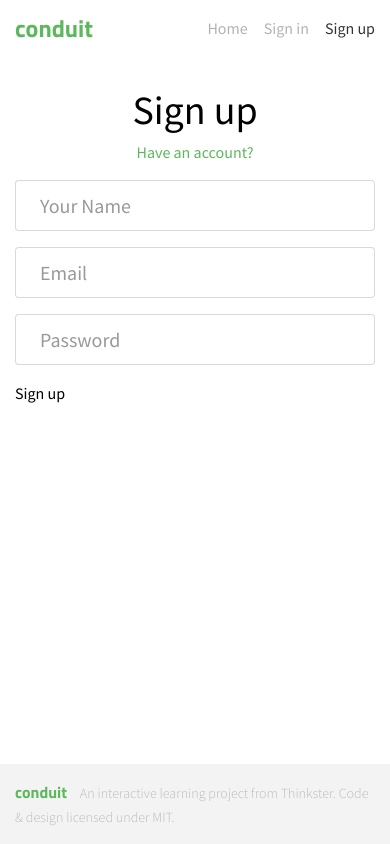
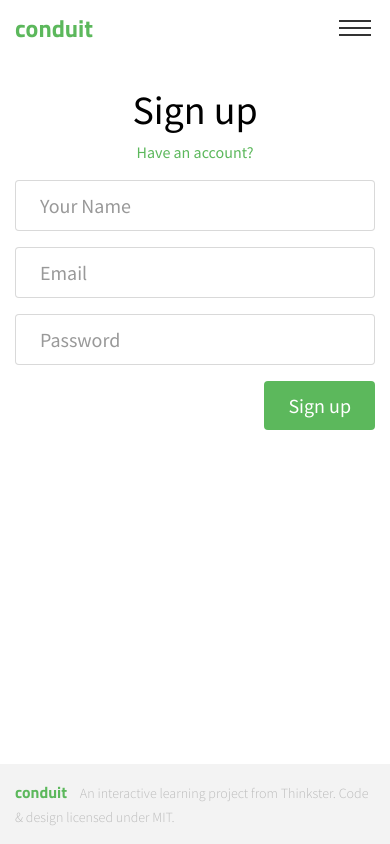
Before and after one commit to JIAN0102/realworld, a Vue app: page /register in a window 390 px wide. Built offline with nearby package versions, Linux system fonts and the light colour scheme; a web font is replaced by a local one.

Commit message:
feat: add mobile menu

```diff
--- a/index.html
+++ b/index.html
@@ -6,7 +6,6 @@
     <link rel="apple-touch-icon" href="/apple-touch-icon.png" />
     <meta name="viewport" content="width=device-width, initial-scale=1.0" />
     <title>Conduit</title>
-    <!-- Import Ionicon icons & Google Fonts our Bootstrap theme relies on -->
     <link
       href="//code.ionicframework.com/ionicons/2.0.1/css/ionicons.min.css"
       rel="stylesheet"
@@ -18,7 +17,7 @@
       type="text/css"
     />
   </head>
-  <body class="relative min-h-screen pb-[100px]">
+  <body class="relative min-h-screen">
     <div id="app"></div>
     <script type="module" src="/src/main.js"></script>
   </body>
--- a/src/App.vue
+++ b/src/App.vue
@@ -13,7 +13,9 @@ export default {
 <template>
   <TheHeader />
 
-  <router-view />
+  <main class="pt-14 pb-[100px]">
+    <router-view />
+  </main>
 
   <TheFooter />
 </template>
--- a/src/components/TheHeader.vue
+++ b/src/components/TheHeader.vue
@@ -3,6 +3,11 @@ import { mapState } from 'pinia';
 import { useUserStore } from '@/stores/user';
 
 export default {
+  data() {
+    return {
+      isMenuOpen: false,
+    };
+  },
   computed: {
     ...mapState(useUserStore, ['currentUser', 'isLoggedIn']),
   },
@@ -10,7 +15,7 @@ export default {
 </script>
 
 <template>
-  <nav>
+  <nav class="fixed top-0 left-0 z-[999] w-full bg-white">
     <div class="max-w-[1140px] px-[15px] mx-auto">
       <div class="flex justify-between items-center h-14">
         <router-link
@@ -21,10 +26,13 @@ export default {
         >
           conduit
         </router-link>
-        <ul class="flex space-x-4">
-          <li>
+        <ul
+          class="fixed top-14 left-0 w-full bg-white md:static md:flex md:gap-x-4 md:w-auto md:mx-0"
+          :class="isMenuOpen ? 'block' : 'hidden'"
+        >
+          <li class="border-t border-black/10 md:border-0">
             <router-link
-              class="block hover:text-black/60"
+              class="block px-[15px] py-2.5 md:p-0 hover:text-black/60"
               :class="{
                 'text-black/30': $route.name !== 'global-feed',
                 'text-black/80': $route.name === 'global-feed',
@@ -37,9 +45,9 @@ export default {
             </router-link>
           </li>
           <template v-if="isLoggedIn">
-            <li>
+            <li class="border-t border-black/10 md:border-0">
               <router-link
-                class="block hover:text-black/60"
+                class="block px-[15px] py-2.5 md:p-0 hover:text-black/60"
                 :class="{
                   'text-black/30': $route.name !== 'create-article',
                   'text-black/80': $route.name === 'create-article',
@@ -51,9 +59,9 @@ export default {
                 <i class="ion-compose"></i>&nbsp;New Article
               </router-link>
             </li>
-            <li>
+            <li class="border-t border-black/10 md:border-0">
               <router-link
-                class="block hover:text-black/60"
+                class="block px-[15px] py-2.5 md:p-0 hover:text-black/60"
                 :class="{
                   'text-black/30': $route.name !== 'settings',
                   'text-black/80': $route.name === 'settings',
@@ -65,9 +73,9 @@ export default {
                 <i class="ion-gear-a"></i>&nbsp;Settings
               </router-link>
             </li>
-            <li>
+            <li class="border-t border-black/10 md:border-0">
               <router-link
-                class="flex items-center hover:text-black/60"
+                class="flex items-center px-[15px] py-2.5 md:p-0 hover:text-black/60"
                 :class="{
                   'text-black/30': $route.name !== 'profile',
                   'text-black/80': $route.name === 'profile',
@@ -89,9 +97,9 @@ export default {
             </li>
           </template>
           <template v-else>
-            <li>
+            <li class="border-t border-black/10 md:border-0">
               <router-link
-                class="block hover:text-black/60"
+                class="block px-[15px] py-2.5 md:p-0 hover:text-black/60"
                 :class="{
                   'text-black/30': $route.name !== 'login',
                   'text-black/80': $route.name === 'login',
@@ -103,9 +111,9 @@ export default {
                 Sign in
               </router-link>
             </li>
-            <li>
+            <li class="border-t border-black/10 md:border-0">
               <router-link
-                class="block hover:text-black/60"
+                class="block px-[15px] py-2.5 md:p-0 hover:text-black/60"
                 :class="{
                   'text-black/30': $route.name !== 'register',
                   'text-black/80': $route.name === 'register',
@@ -119,6 +127,21 @@ export default {
             </li>
           </template>
         </ul>
+        <button
+          class="relative w-10 h-10 md:hidden"
+          type="button"
+          @click="isMenuOpen = !isMenuOpen"
+        >
+          <span
+            class="absolute top-3 left-1/2 -translate-x-1/2 w-8 h-0.5 bg-[#333]"
+          ></span>
+          <span
+            class="absolute top-1/2 left-1/2 -translate-x-1/2 -translate-y-1/2 w-8 h-0.5 bg-[#333]"
+          ></span>
+          <span
+            class="absolute bottom-3 left-1/2 -translate-x-1/2 w-8 h-0.5 bg-[#333]"
+          ></span>
+        </button>
       </div>
     </div>
   </nav>
--- a/src/views/ArticleEditView.vue
+++ b/src/views/ArticleEditView.vue
@@ -44,6 +44,7 @@ export default {
     },
     async onSubmit() {
       this.isLoading = true;
+      this.errors = null;
 
       try {
         const res = this.$route.params.slug
@@ -80,7 +81,7 @@ export default {
   <div class="pt-6">
     <div class="max-w-[1140px] px-[15px] mx-auto">
       <div class="md:w-10/12 md:mx-auto">
-        <ul class="error-messages">
+        <ul v-if="errors" class="pl-10 mb-4 list-disc font-bold text-[#b85c5c]">
           <li v-for="(error, field) in errors" :key="field">
             {{ field }} {{ error ? error[0] : '' }}
           </li>
@@ -92,7 +93,7 @@ export default {
               <input
                 v-model="article.title"
                 type="text"
-                class="block w-full px-6 py-3 text-xl text-[#55595c] leading-tight bg-white border border-black/15 rounded outline-none placeholder:text-[#999]"
+                class="block w-full px-6 py-3 text-xl text-[#55595c] leading-tight bg-white border border-black/15 rounded outline-none placeholder:text-[#999] disabled:bg-[#eceeef] disabled:cursor-not-allowed"
                 placeholder="Article Title"
               />
             </fieldset>
@@ -100,14 +101,14 @@ export default {
               <input
                 v-model="article.description"
                 type="text"
-                class="block w-full px-6 py-3 text-xl text-[#55595c] leading-tight bg-white border border-black/15 rounded outline-none placeholder:text-[#999]"
+                class="block w-full px-6 py-3 text-xl text-[#55595c] leading-tight bg-white border border-black/15 rounded outline-none placeholder:text-[#999] disabled:bg-[#eceeef] disabled:cursor-not-allowed"
                 placeholder="What's this article about?"
               />
             </fieldset>
             <fieldset class="form-group">
               <textarea
                 v-model="article.body"
-                class="block w-full px-6 py-3 text-xl text-[#55595c] leading-tight bg-white border border-black/15 rounded outline-none placeholder:text-[#999]"
+                class="block w-full px-6 py-3 text-xl text-[#55595c] leading-tight bg-white border border-black/15 rounded outline-none placeholder:text-[#999] disabled:bg-[#eceeef] disabled:cursor-not-allowed"
                 rows="8"
                 placeholder="Write your article (in markdown)"
               ></textarea>
@@ -116,18 +117,18 @@ export default {
               <input
                 v-model="tagInput"
                 type="text"
-                class="block w-full px-6 py-3 text-xl text-[#55595c] leading-tight bg-white border border-black/15 rounded outline-none placeholder:text-[#999]"
+                class="block w-full px-6 py-3 text-xl text-[#55595c] leading-tight bg-white border border-black/15 rounded outline-none placeholder:text-[#999] disabled:bg-[#eceeef] disabled:cursor-not-allowed"
                 placeholder="Enter tags"
                 @keypress.enter.prevent="createArticleTag(tagInput)"
               />
-              <div class="tag-list">
+              <div class="flex flex-wrap gap-1 mt-2">
                 <span
                   v-for="(tag, index) of article.tagList"
                   :key="tag + index"
-                  class="tag-default tag-pill"
+                  class="px-2 py-0.5 text-xs text-white bg-[#818a91] rounded-full"
                 >
                   <i
-                    class="ion-close-round"
+                    class="ion-close-round mr-1 cursor-pointer"
                     @click="deleteArticleTag(index)"
                   ></i>
                   {{ tag }}
--- a/src/views/ArticleView.vue
+++ b/src/views/ArticleView.vue
@@ -16,13 +16,13 @@ export default {
   },
   async beforeRouteEnter(to, from, next) {
     try {
-      const res = await Promise.all([
+      const [article, comments] = await Promise.all([
         getArticle(to.params.slug),
         getComments(to.params.slug),
       ]);
       next((vm) => {
-        vm.article = res[0].data.article;
-        vm.comments = res[1].data.comments;
+        vm.article = article.data.article;
+        vm.comments = comments.data.comments;
       });
       return;
     } catch (error) {
--- a/src/views/LoginView.vue
+++ b/src/views/LoginView.vue
@@ -50,7 +50,7 @@ export default {
           >
         </div>
 
-        <ul v-if="errors" class="error-messages">
+        <ul v-if="errors" class="pl-10 mb-4 list-disc font-bold text-[#b85c5c]">
           <li v-for="(error, field) in errors" :key="field">
             {{ field }} {{ error ? error[0] : '' }}
           </li>
@@ -61,7 +61,7 @@ export default {
             <fieldset>
               <input
                 v-model="user.email"
-                class="block w-full px-6 py-3 text-xl text-[#55595c] leading-tight bg-white border border-black/15 rounded outline-none placeholder:text-[#999]"
+                class="block w-full px-6 py-3 text-xl text-[#55595c] leading-tight bg-white border border-black/15 rounded outline-none placeholder:text-[#999] disabled:bg-[#eceeef] disabled:cursor-not-allowed"
                 type="text"
                 placeholder="Email"
               />
@@ -69,18 +69,20 @@ export default {
             <fieldset>
               <input
                 v-model="user.password"
-                class="block w-full px-6 py-3 text-xl text-[#55595c] leading-tight bg-white border border-black/15 rounded outline-none placeholder:text-[#999]"
+                class="block w-full px-6 py-3 text-xl text-[#55595c] leading-tight bg-white border border-black/15 rounded outline-none placeholder:text-[#999] disabled:bg-[#eceeef] disabled:cursor-not-allowed"
                 type="password"
                 placeholder="Password"
               />
             </fieldset>
+            <div class="text-right">
               <button
-              class="btn btn-lg btn-primary pull-xs-right"
+                class="inline-block px-6 py-3 text-xl text-white leading-tight bg-primary rounded"
                 type="button"
                 @click="onSubmit"
               >
                 Sign in
               </button>
+            </div>
           </fieldset>
         </form>
       </div>
--- a/src/views/ProfileView.vue
+++ b/src/views/ProfileView.vue
@@ -12,7 +12,8 @@ export default {
   data() {
     return {
       isLoading: false,
-      profile: null,
+      isFollowing: false,
+      profile: {},
     };
   },
   computed: {
@@ -34,7 +35,7 @@ export default {
   methods: {
     async fetchProfile() {
       this.isLoading = true;
-      this.profile = null;
+      this.profile = {};
 
       try {
         const res = await getProfile(this.$route.params.username);
@@ -52,6 +53,8 @@ export default {
         });
       }
 
+      this.isFollowing = true;
+
       try {
         const res = this.profile.following
           ? await unfollowProfile(this.profile.username)
@@ -60,6 +63,8 @@ export default {
       } catch (error) {
         console.log(error);
       }
+
+      this.isFollowing = false;
     },
   },
 };
@@ -71,7 +76,6 @@ export default {
       <div class="md:w-10/12 md:mx-auto">
         <div v-if="isLoading">Loading profile...</div>
         <template v-else>
-          <template v-if="profile">
           <img
             class="w-[100px] h-[100px] mx-auto rounded-full"
             :src="profile.image"
@@ -92,6 +96,7 @@ export default {
               v-else
               class="inline-block px-2 py-1 text-sm text-[#999] leading-tight border border-[#999] rounded hover:bg-[#ccc] disabled:cursor-not-allowed disabled:opacity-60"
               :class="{ 'text-[#373a3c] bg-white': profile.following }"
+              :disabled="isFollowing"
               @click="toggleFollow"
             >
               <i class="ion-plus-round"></i>
@@ -99,7 +104,6 @@ export default {
               {{ profile.username }}
             </button>
           </div>
-          </template>
         </template>
       </div>
     </div>
--- a/src/views/RegisterView.vue
+++ b/src/views/RegisterView.vue
@@ -51,7 +51,7 @@ export default {
           >
         </div>
 
-        <ul v-if="errors" class="error-messages">
+        <ul v-if="errors" class="pl-10 mb-4 list-disc font-bold text-[#b85c5c]">
           <li v-for="(error, field) in errors" :key="field">
             {{ field }} {{ error ? error[0] : '' }}
           </li>
@@ -62,7 +62,7 @@ export default {
             <fieldset>
               <input
                 v-model="user.username"
-                class="block w-full px-6 py-3 text-xl text-[#55595c] leading-tight bg-white border border-black/15 rounded outline-none placeholder:text-[#999]"
+                class="block w-full px-6 py-3 text-xl text-[#55595c] leading-tight bg-white border border-black/15 rounded outline-none placeholder:text-[#999] disabled:bg-[#eceeef] disabled:cursor-not-allowed"
                 type="text"
                 placeholder="Your Name"
               />
@@ -70,7 +70,7 @@ export default {
             <fieldset>
               <input
                 v-model="user.email"
-                class="block w-full px-6 py-3 text-xl text-[#55595c] leading-tight bg-white border border-black/15 rounded outline-none placeholder:text-[#999]"
+                class="block w-full px-6 py-3 text-xl text-[#55595c] leading-tight bg-white border border-black/15 rounded outline-none placeholder:text-[#999] disabled:bg-[#eceeef] disabled:cursor-not-allowed"
                 type="text"
                 placeholder="Email"
               />
@@ -78,18 +78,20 @@ export default {
             <fieldset>
               <input
                 v-model="user.password"
-                class="block w-full px-6 py-3 text-xl text-[#55595c] leading-tight bg-white border border-black/15 rounded outline-none placeholder:text-[#999]"
+                class="block w-full px-6 py-3 text-xl text-[#55595c] leading-tight bg-white border border-black/15 rounded outline-none placeholder:text-[#999] disabled:bg-[#eceeef] disabled:cursor-not-allowed"
                 type="password"
                 placeholder="Password"
               />
             </fieldset>
+            <div class="text-right">
               <button
-              class="btn btn-lg btn-primary pull-xs-right"
+                class="inline-block px-6 py-3 text-xl text-white leading-tight bg-primary rounded"
                 type="button"
                 @click="onSubmit"
               >
                 Sign up
               </button>
+            </div>
           </fieldset>
         </form>
       </div>
```
Lines whose indentation alone changed are shown as unchanged.
